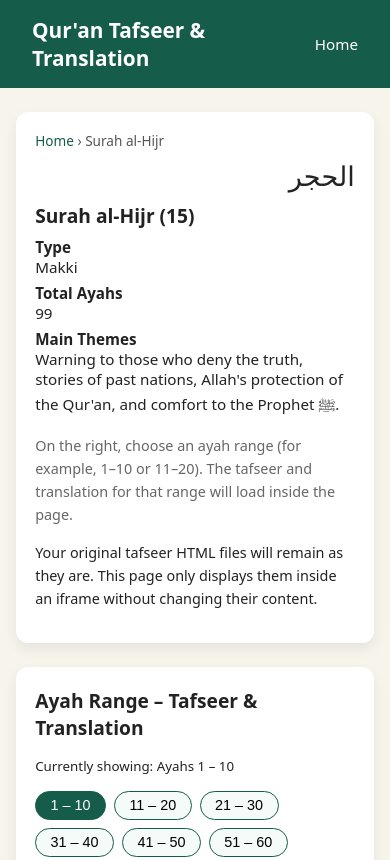
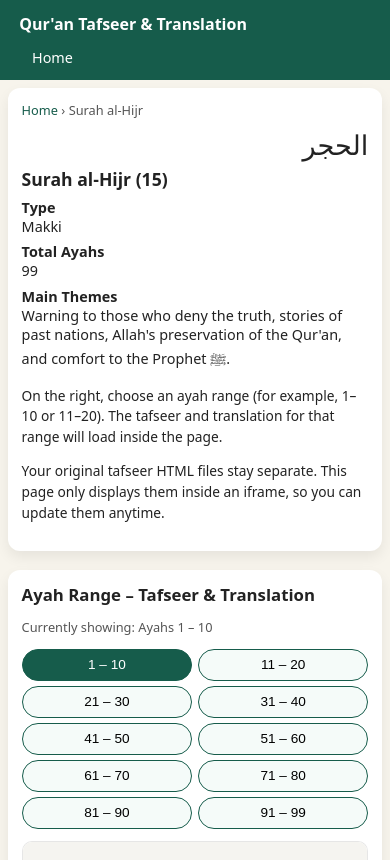
Before and after one commit to study-quran/tafseer, a plain HTML site: page surah-hijr.html in a window 390 px wide. Shown: the top 860 px of the page. Drawn offline with Linux system fonts and the light colour scheme.

Commit message:
Update surah-hijr.html

```diff
--- a/surah-hijr.html
+++ b/surah-hijr.html
@@ -6,6 +6,7 @@
     <meta name="viewport" content="width=device-width, initial-scale=1">
 
     <style>
+        /* Base styles */
         body {
             margin: 0;
             font-family: system-ui, -apple-system, BlinkMacSystemFont, "Segoe UI", sans-serif;
@@ -16,62 +17,68 @@
         header {
             background: #165c4b;
             color: white;
-            padding: 1rem 2rem;
+            padding: 0.8rem 1.2rem;
             display: flex;
             justify-content: space-between;
             align-items: center;
+            gap: 0.75rem;
         }
 
         header h1 {
             margin: 0;
-            font-size: 1.3rem;
+            font-size: 1.1rem;
         }
 
         nav a {
             color: white;
             text-decoration: none;
-            margin-left: 1rem;
-            font-size: 0.95rem;
+            margin-left: 0.8rem;
+            font-size: 0.9rem;
         }
 
         main {
             max-width: 1100px;
-            margin: 1.5rem auto 2rem;
-            padding: 0 1rem;
+            margin: 1rem auto 2rem;
+            padding: 0 0.75rem;
             display: grid;
             grid-template-columns: 260px 1fr;
-            gap: 1.5rem;
+            gap: 1.2rem;
         }
 
-        @media (max-width: 800px) {
-            main {
-                grid-template-columns: 1fr;
-            }
-        }
-
+        /* Sidebar */
         .sidebar {
             background: white;
             border-radius: 12px;
-            padding: 1.2rem;
+            padding: 1rem;
             box-shadow: 0 6px 14px rgba(0, 0, 0, 0.07);
         }
 
-        .sidebar h2 {
-            margin-top: 0;
-            margin-bottom: 0.5rem;
-            font-size: 1.2rem;
+        .breadcrumb {
+            font-size: 0.8rem;
+            color: #555;
+            margin-bottom: 0.4rem;
         }
 
-        .sidebar .arabic {
+        .breadcrumb a {
+            color: #165c4b;
+            text-decoration: none;
+        }
+
+        .arabic {
             font-size: 1.7rem;
             direction: rtl;
             text-align: right;
-            margin-bottom: 0.5rem;
+            margin-bottom: 0.3rem;
+        }
+
+        .sidebar h2 {
+            margin: 0 0 0.4rem 0;
+            font-size: 1.1rem;
         }
 
         .sidebar dl {
             margin: 0;
-            font-size: 0.95rem;
+            font-size: 0.9rem;
         }
 
         .sidebar dt {
@@ -81,52 +88,59 @@
 
         .sidebar dd {
             margin: 0;
-            margin-left: 0;
         }
 
         .sidebar p {
-            font-size: 0.9rem;
-            line-height: 1.6;
-            margin-top: 0.8rem;
+            font-size: 0.86rem;
+            line-height: 1.5;
+            margin-top: 0.7rem;
         }
 
+        /* Content area */
         .content-card {
             background: white;
             border-radius: 12px;
-            padding: 1.2rem 1.2rem 1.6rem;
+            padding: 1rem;
             box-shadow: 0 6px 14px rgba(0, 0, 0, 0.07);
             display: flex;
             flex-direction: column;
-            min-height: 65vh;
+            min-height: 60vh;
         }
 
         .content-header {
             display: flex;
             justify-content: space-between;
-            gap: 1rem;
+            gap: 0.75rem;
             align-items: center;
             flex-wrap: wrap;
         }
 
         .content-header h2 {
             margin: 0;
-            font-size: 1.2rem;
+            font-size: 1.05rem;
         }
 
+        .content-header small {
+            font-size: 0.8rem;
+            color: #555;
+        }
+
+        /* Ayah range buttons */
         .ayah-range-buttons {
             display: flex;
             flex-wrap: wrap;
-            gap: 0.5rem;
-            margin: 1rem 0;
+            gap: 0.4rem;
+            margin: 0.8rem 0;
         }
 
         .ayah-btn {
             border-radius: 999px;
             border: 1px solid #165c4b;
             background: #f5fbf9;
-            padding: 0.35rem 0.9rem;
-            font-size: 0.9rem;
+            padding: 0.35rem 0.8rem;
+            font-size: 0.85rem;
             cursor: pointer;
+            flex: 0 0 auto;
         }
 
         .ayah-btn.active {
@@ -134,6 +148,7 @@
             color: white;
         }
 
+        /* Iframe wrapper */
         .iframe-wrapper {
             flex: 1;
             border-radius: 10px;
@@ -144,13 +159,14 @@
 
         iframe {
             width: 100%;
-            height: 60vh;
+            height: 65vh;
             border: none;
             background: white;
         }
 
+        /* Prev / Next buttons */
         .segment-nav {
-            margin-top: 0.8rem;
+            margin-top: 0.7rem;
             display: flex;
             justify-content: space-between;
             gap: 0.5rem;
@@ -162,7 +178,8 @@
             border: 1px solid #ccc;
             background: #f7f7f7;
             cursor: pointer;
-            font-size: 0.9rem;
+            font-size: 0.85rem;
+            flex: 1;
         }
 
         .segment-nav button:disabled {
@@ -170,21 +187,55 @@
             cursor: default;
         }
 
-        .breadcrumb {
-            font-size: 0.85rem;
-            color: #555;
-            margin-bottom: 0.4rem;
+        /* 🔹 Mobile adjustments */
+        @media (max-width: 800px) {
+            header {
+                flex-direction: column;
+                align-items: flex-start;
+            }
+
+            main {
+                grid-template-columns: 1fr;
+                margin: 0.5rem auto 1.5rem;
+                padding: 0 0.5rem;
+            }
+
+            .content-card {
+                min-height: 70vh;
+            }
+
+            iframe {
+                height: 70vh;
+            }
         }
 
-        .breadcrumb a {
-            color: #165c4b;
-            text-decoration: none;
-        }
+        @media (max-width: 600px) {
+            body {
+                font-size: 15px;
+            }
 
-        .notice {
-            font-size: 0.85rem;
-            color: #666;
-            margin-top: 0.4rem;
+            .ayah-range-buttons {
+                gap: 0.35rem;
+            }
+
+            /* Make buttons easier to tap on very small screens */
+            .ayah-btn {
+                flex: 1 1 calc(50% - 0.35rem);
+                text-align: center;
+                padding: 0.45rem 0.6rem;
+            }
+
+            .sidebar {
+                padding: 0.85rem;
+            }
+
+            .content-card {
+                padding: 0.85rem;
+            }
+
+            header h1 {
+                font-size: 1rem;
+            }
         }
     </style>
 </head>
@@ -217,7 +268,7 @@
             <dt>Main Themes</dt>
             <dd>
                 Warning to those who deny the truth, stories of past nations,
-                Allah's protection of the Qur'an, and comfort to the Prophet ﷺ.
+                Allah's preservation of the Qur'an, and comfort to the Prophet ﷺ.
             </dd>
         </dl>
 
@@ -227,8 +278,8 @@
         </p>
 
         <p>
-            Your original tafseer HTML files will remain as they are. This page
-            only displays them inside an iframe without changing their content.
+            Your original tafseer HTML files stay separate. This page only
+            displays them inside an iframe, so you can update them anytime.
         </p>
     </aside>
 
@@ -253,15 +304,14 @@
 
         <!-- Previous / Next segment buttons -->
         <div class="segment-nav">
-            <button id="prevSegment">← Previous Segment</button>
-            <button id="nextSegment">Next Segment →</button>
+            <button id="prevSegment">← Previous</button>
+            <button id="nextSegment">Next →</button>
         </div>
     </section>
 </main>
 
 <script>
-    // 1) Define all ayah ranges for Surah al-Hijr and map them to your HTML files.
-    // Put your real HTML files in:  surah/hijr/segments/
+    // 1) Define ayah ranges and HTML file paths
     const segments = [
         { label: "1 – 10",   file: "surah/hijr/segments/015-001-010.html" },
         { label: "11 – 20",  file: "surah/hijr/segments/015-011-020.html" },
@@ -281,15 +331,21 @@
     const prevBtn = document.getElementById("prevSegment");
     const nextBtn = document.getElementById("nextSegment");
 
-    let currentIndex = 0; // default: first segment
+    let currentIndex = 0;
 
-    // 2) Create ayah range buttons dynamically
+    // 2) Create ayah range buttons
     segments.forEach((segment, index) => {
         const btn = document.createElement("button");
         btn.textContent = segment.label;
         btn.className = "ayah-btn";
         btn.addEventListener("click", () => {
             loadSegment(index);
+            // On mobile, scroll up a bit so iframe is visible
+            if (window.innerWidth <= 800) {
+                setTimeout(() => {
+                    frame.scrollIntoView({ behavior: "smooth", block: "start" });
+                }, 100);
+            }
         });
         buttonsContainer.appendChild(btn);
     });
@@ -299,21 +355,15 @@
         currentIndex = index;
         const segment = segments[index];
 
-        // Load your HTML file into the iframe
         frame.src = segment.file;
         currentRangeLabel.textContent = "Currently showing: Ayahs " + segment.label;
 
-        // Highlight active button
         const allButtons = document.querySelectorAll(".ayah-btn");
         allButtons.forEach((b, i) => {
-            if (i === index) {
-                b.classList.add("active");
-            } else {
-                b.classList.remove("active");
-            }
+            if (i === index) b.classList.add("active");
+            else b.classList.remove("active");
         });
 
-        // Enable / disable prev / next
         prevBtn.disabled = (index === 0);
         nextBtn.disabled = (index === segments.length - 1);
     }
@@ -322,16 +372,22 @@
     prevBtn.addEventListener("click", () => {
         if (currentIndex > 0) {
             loadSegment(currentIndex - 1);
+            if (window.innerWidth <= 800) {
+                frame.scrollIntoView({ behavior: "smooth", block: "start" });
+            }
         }
     });
 
     nextBtn.addEventListener("click", () => {
         if (currentIndex < segments.length - 1) {
             loadSegment(currentIndex + 1);
+            if (window.innerWidth <= 800) {
+                frame.scrollIntoView({ behavior: "smooth", block: "start" });
+            }
         }
     });
 
-    // 5) Load the first segment by default when page opens
+    // 5) Load the first segment by default
     if (segments.length > 0) {
         loadSegment(0);
     }
```
